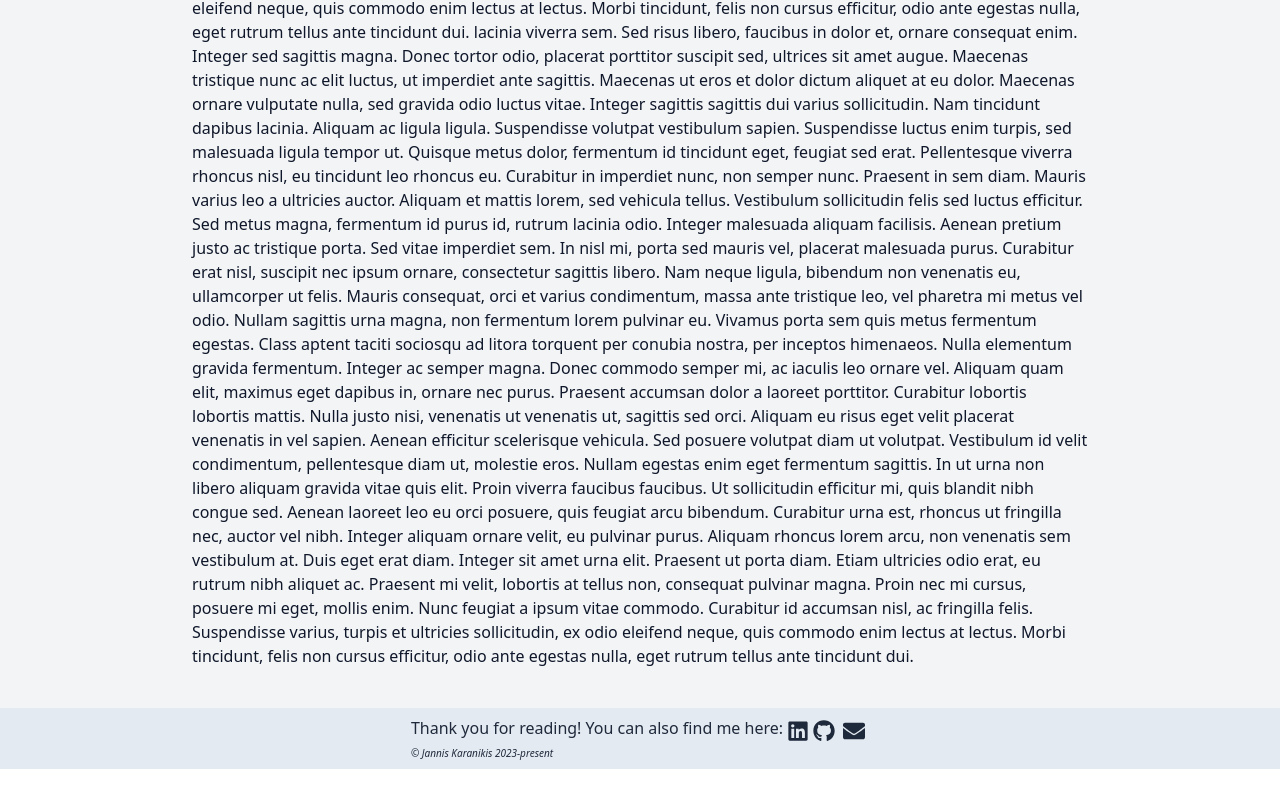
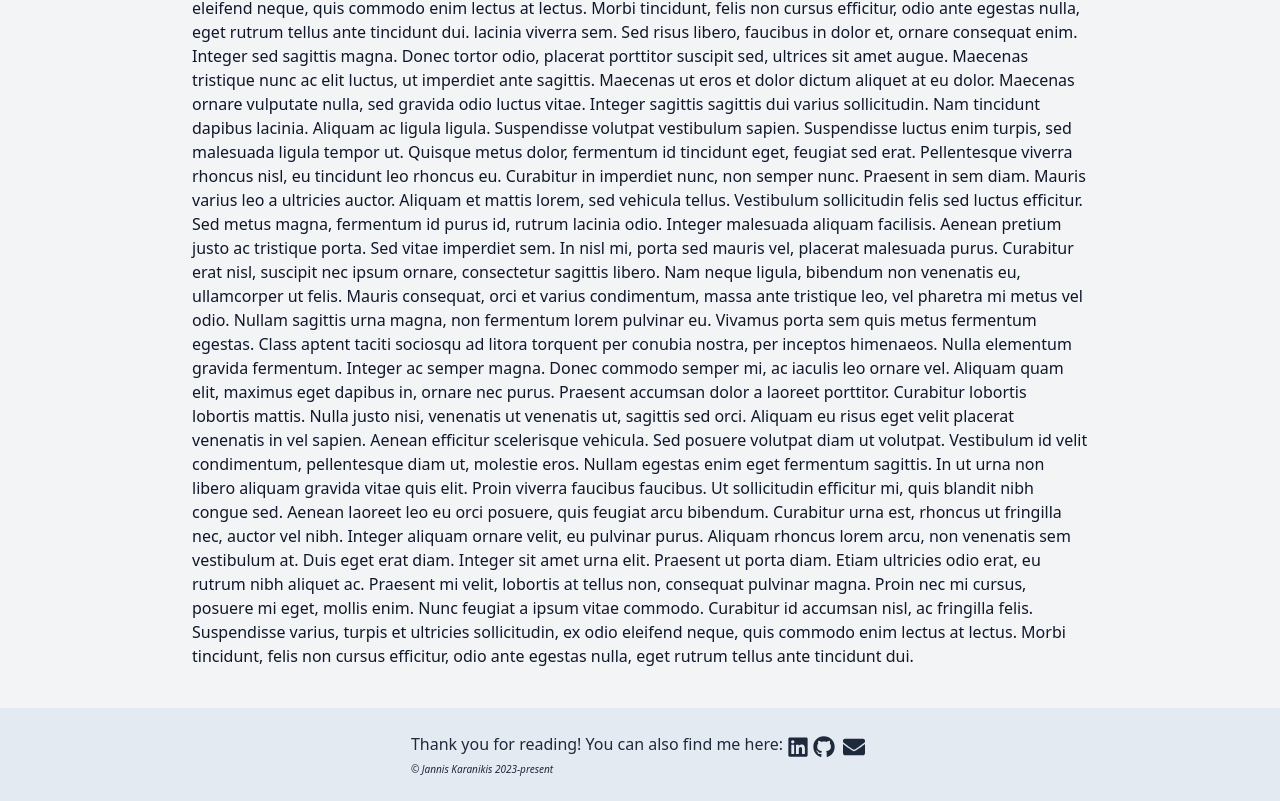
Before and after one commit to JannisK89/tech-blog, a Next.js app: page / in a window 1280 px wide. Shown: the part 2756-3557 px from the top of the page. Before the commit the page ends 3525 px from the top, so only its background shows below. Built offline with nearby package versions, Linux system fonts and the light colour scheme.

Commit message:
footer margin change

```diff
--- a/components/Footer.tsx
+++ b/components/Footer.tsx
@@ -1,7 +1,7 @@
 import { FaEnvelope, FaGithub, FaLinkedin } from 'react-icons/fa'
 const Footer = () => {
   return (
-    <footer className=" dark:bg-slate-800/40 bg-slate-200/80  dark:text-slate-200 text-slate-800  bottom-0 py-2 mt-10 flex justify-center ">
+    <footer className=" dark:bg-slate-800/40 bg-slate-200/80  dark:text-slate-200 text-slate-800  bottom-0 py-6 mt-10 flex justify-center ">
       <div className="flex flex-col">
         <div className="flex">
           <div className="text-md font-medium">Thank you for reading! You can also find me here:</div>
```
